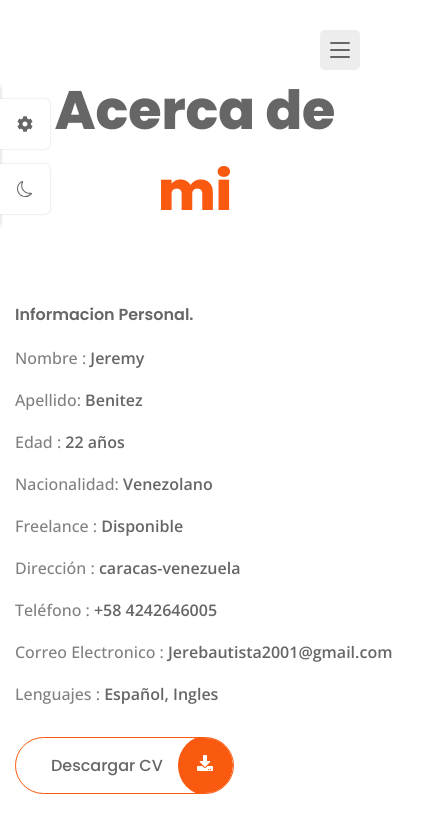
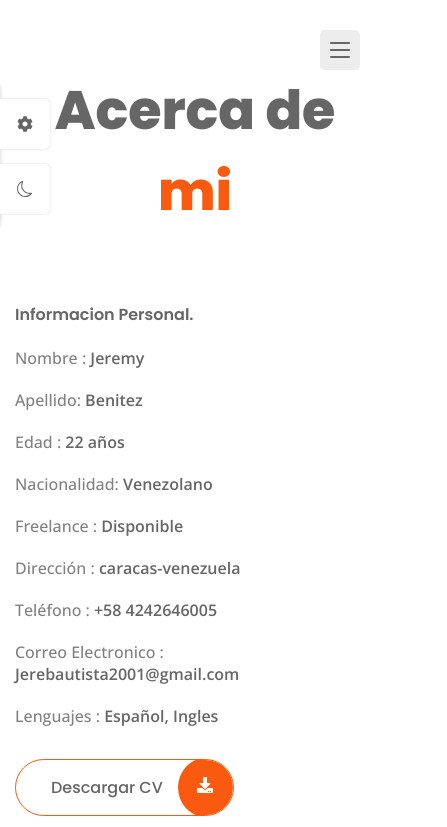
Before and after one commit to JeremyBenitez/Mi-portafolio, a React (Vite) app: page /About in a window 390 px wide. Shown: the top 827 px of the page, 447 px wide, since content can reach past the window. Built offline with nearby package versions, Linux system fonts and the light colour scheme.

Commit message:
responsive about2

```diff
--- a/src/pages/home/about/about.css
+++ b/src/pages/home/about/about.css
@@ -182,7 +182,7 @@
 
  @media (max-width: 768px) {
   .about__container,
-  .info__list,
+  .info__list, .stats,
   .resume__container{
     grid-template-columns: repeat(1, 1fr);
     align-items: flex-start;
```
